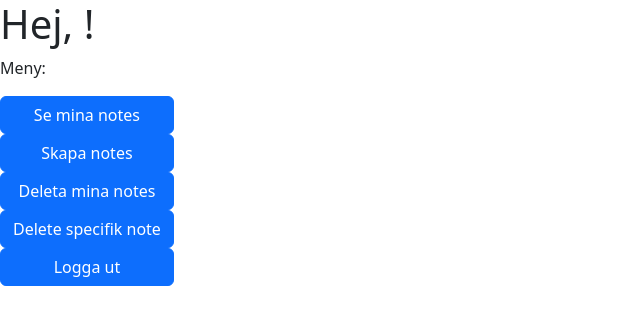
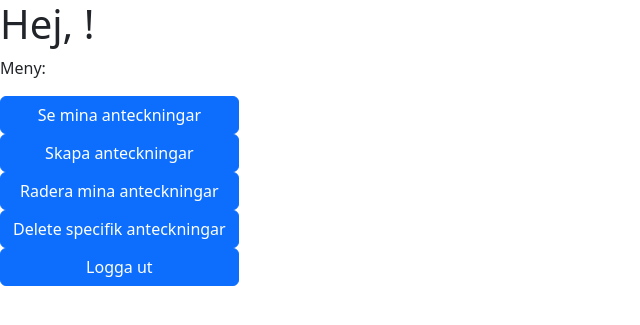
Before and after one commit to Cratairx/SpringBootNotesAssignment, a Spring Boot app: page /success in a window 1280 px wide. Shown: the top 325 px of the page, without its empty margins (0-640 px from the left). Run offline with Spring Boot 4, Linux system fonts and the light colour scheme; some of the project's set-up classes (security, data sources, template engines, error pages and the like) are left out, and stand-ins take their place.

Commit message:
Trött nu.

```diff
--- a/src/main/resources/templates/success.html
+++ b/src/main/resources/templates/success.html
@@ -10,10 +10,10 @@
 <h1>Hej, <span th:text = "${username}"></span>!</h1>
 <div class = "d-flex flex-column" style="width: fit-content;">
     <p>Meny:</p>
-    <a class="btn btn-primary" th:href="@{/notes(username=${username})}">Se mina notes</a>
-    <a class="btn btn-primary" th:href="@{/notes(username=${username})}">Skapa notes</a>
-    <a class="btn btn-primary" href="/deletenotes">Deleta mina notes</a>
-    <a class="btn btn-primary" href="/deletenotewithid">Delete specifik note</a>
+    <a class="btn btn-primary" th:href="@{/notes(username=${username})}">Se mina anteckningar</a>
+    <a class="btn btn-primary" th:href="@{/notes(username=${username})}">Skapa anteckningar</a>
+    <a class="btn btn-primary" href="/deletenotes">Radera mina anteckningar</a>
+    <a class="btn btn-primary" href="/deletenotewithid">Delete specifik anteckningar</a>
     <a class="btn btn-primary" href="/logout">Logga ut</a>
 
 
```
Also changed, not shown: src/main/java/org/example/springbootnotesassignment/config/CorseConfig.java (added, +19 -0 lines), src/main/java/org/example/springbootnotesassignment/controller/HelloController.java (added, +20 -0 lines).
